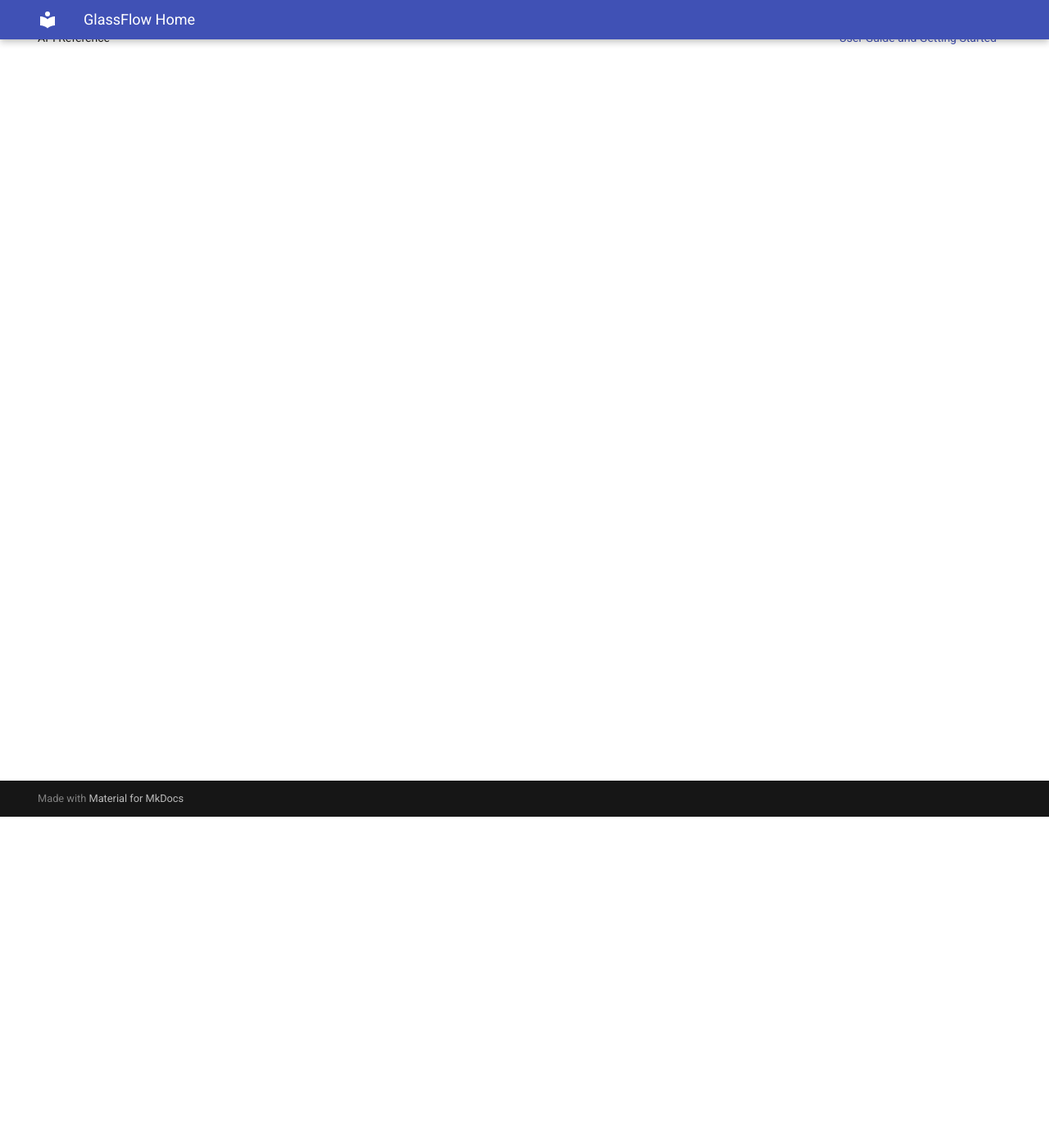
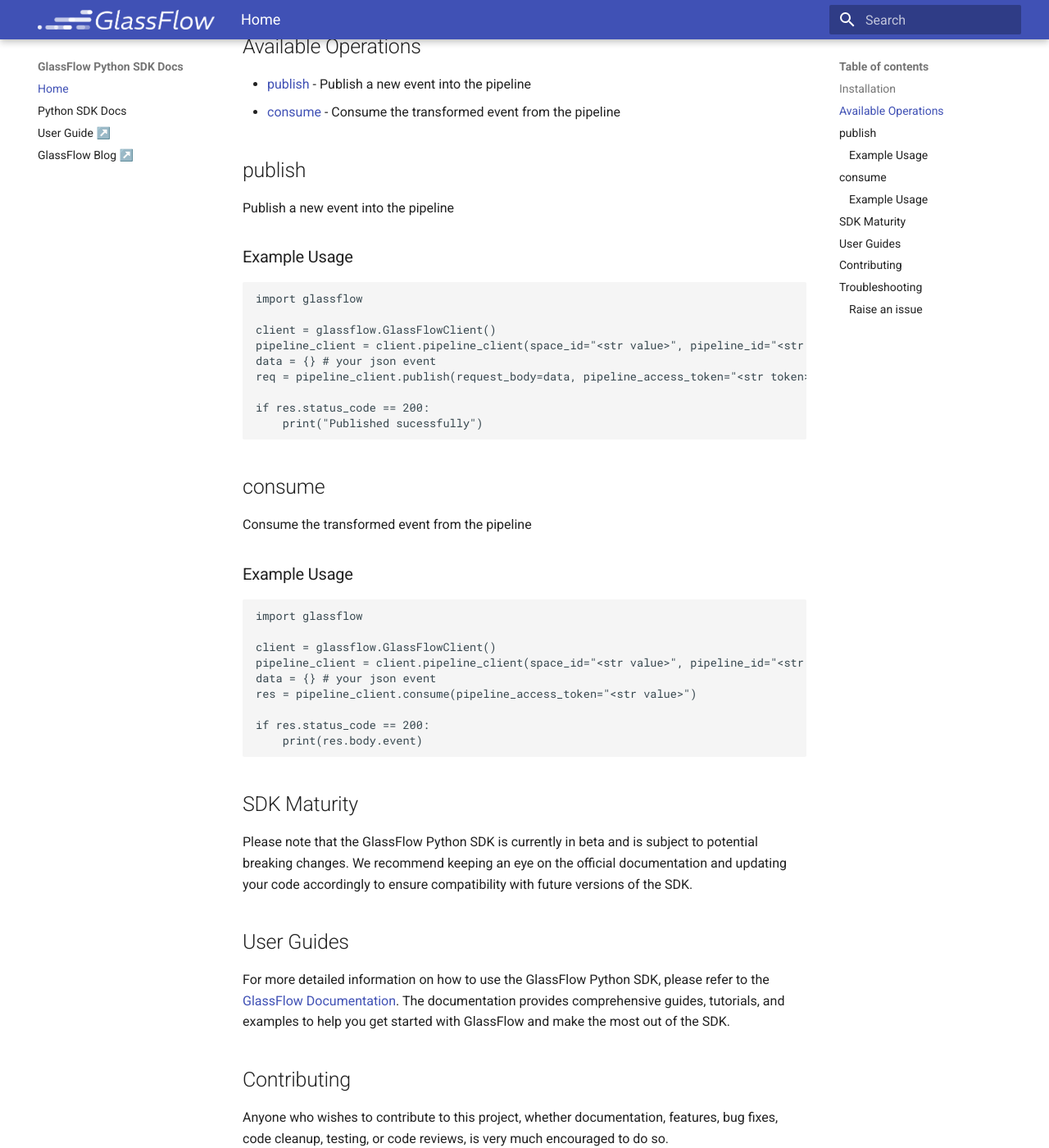
Before and after one commit to glassflow/glassflow-python-sdk, an MkDocs documentation site: the page built from docs/index.md, in a window 1280 px wide and 1400 px high, scrolled down 404 px. Shown: the whole window at 82% size. Built offline with MkDocs 1.6.1 and Material for MkDocs 9.7.7, drawn with Linux system fonts in a browser that asks for light colours; some of the changed text lies outside the part shown.

Commit message:
customized user docs

````diff
--- a/docs/index.md
+++ b/docs/index.md
@@ -1,11 +1,81 @@
 # Welcome to GlassFlow Python SDK Docs
+
+The GlassFlow Python SDK provides a convenient way to interact with the GlassFlow API in your Python applications. It can be used to publish and consume events to your GlassFlow pipelines
+
 
 ## Installation
 
-```
+You can install the GlassFlow Python SDK using pip:
+
+```shell
 pip install glassflow
 ```
 
-## User Guide and Getting Started
+## Available Operations
 
-For detailed user guide and getting started docs, please visit [GlassFlow Docs](https://learn.glassflow.dev)
+* [publish](#publish) - Publish a new event into the pipeline
+* [consume](#consume) - Consume the transformed event from the pipeline
+
+
+## publish
+
+Publish a new event into the pipeline
+
+### Example Usage
+
+```python
+import glassflow
+
+client = glassflow.GlassFlowClient()
+pipeline_client = client.pipeline_client(space_id="<str value>", pipeline_id="<str value")
+data = {} # your json event
+req = pipeline_client.publish(request_body=data, pipeline_access_token="<str token>")
+
+if res.status_code == 200:
+    print("Published sucessfully")
+```
+
+
+## consume
+
+Consume the transformed event from the pipeline
+
+### Example Usage
+
+```python
+import glassflow
+
+client = glassflow.GlassFlowClient()
+pipeline_client = client.pipeline_client(space_id="<str value>", pipeline_id="<str value")
+data = {} # your json event
+res = pipeline_client.consume(pipeline_access_token="<str value>")
+
+if res.status_code == 200:
+    print(res.body.event)
+```
+
+## SDK Maturity
+
+Please note that the GlassFlow Python SDK is currently in beta and is subject to potential breaking changes. We recommend keeping an eye on the official documentation and updating your code accordingly to ensure compatibility with future versions of the SDK.
+
+
+## User Guides
+
+For more detailed information on how to use the GlassFlow Python SDK, please refer to the [GlassFlow Documentation](https://learn.glassflow.dev). The documentation provides comprehensive guides, tutorials, and examples to help you get started with GlassFlow and make the most out of the SDK.
+
+## Contributing
+
+Anyone who wishes to contribute to this project, whether documentation, features, bug fixes, code cleanup, testing, or code reviews, is very much encouraged to do so.
+
+Just raise your hand on the GitHub [discussion](https://github.com/glassflow/glassflow-python-sdk/discussions) board.
+
+If you are unfamiliar with how to contribute to GitHub projects, here is a [Get Started Guide](https://docs.github.com/en/get-started/quickstart/contributing-to-projects). A full set of contribution guidelines, along with templates, are in progress.
+
+## Troubleshooting
+
+For any questions, comments, or additional help, please reach out to us via email at [help@glassflow.dev](mailto:help@glassflow.dev).
+Please check out our [Q&A](https://github.com/glassflow/glassflow-python-sdk/discussions/categories/q-a) to get solutions for common installation problems and other issues.
+
+### Raise an issue
+
+To provide feedback or report a bug, please [raise an issue on our issue tracker](https://github.com/glassflow/glassflow-python-sdk/issues).
--- a/mkdocs.yml
+++ b/mkdocs.yml
@@ -1,12 +1,30 @@
 site_name: GlassFlow Python SDK Docs
+site_author: GlassFlow
+site_description: Python SDK Reference for GlassFlow
 
 theme:
   name: "material"
+  logo: assets/logo.png
+  favicon: assets/favicon.png
+  features:
+    - navigation.path
+    - navigation.footer
+
+extra:
+  social:
+    - icon: fontawesome/brands/x-twitter
+      link: https://twitter.com/glassflowdev
+    - icon: fontawesome/brands/linkedin
+      link: https://www.linkedin.com/company/glassflow-dev/
+    - icon: fontawesome/solid/paper-plane
+      link: mailto:help@glassflow.dev
 
 nav:
-  - GlassFlow Home: index.md
-  - API Reference: reference.md
-
+  - Home: index.md
+  - Python SDK Docs: reference.md
+  - "User Guide ↗️" : 'https://learn.glassflow.dev'
+  - "GlassFlow Blog ↗️" : 'https://learn.glassflow.dev/blog'
 
 plugins:
   - mkdocstrings
+  - search
````
Also changed, not shown: docs/assets/favicon.ico (added), docs/assets/favicon.png (added), docs/assets/logo.png (added).
